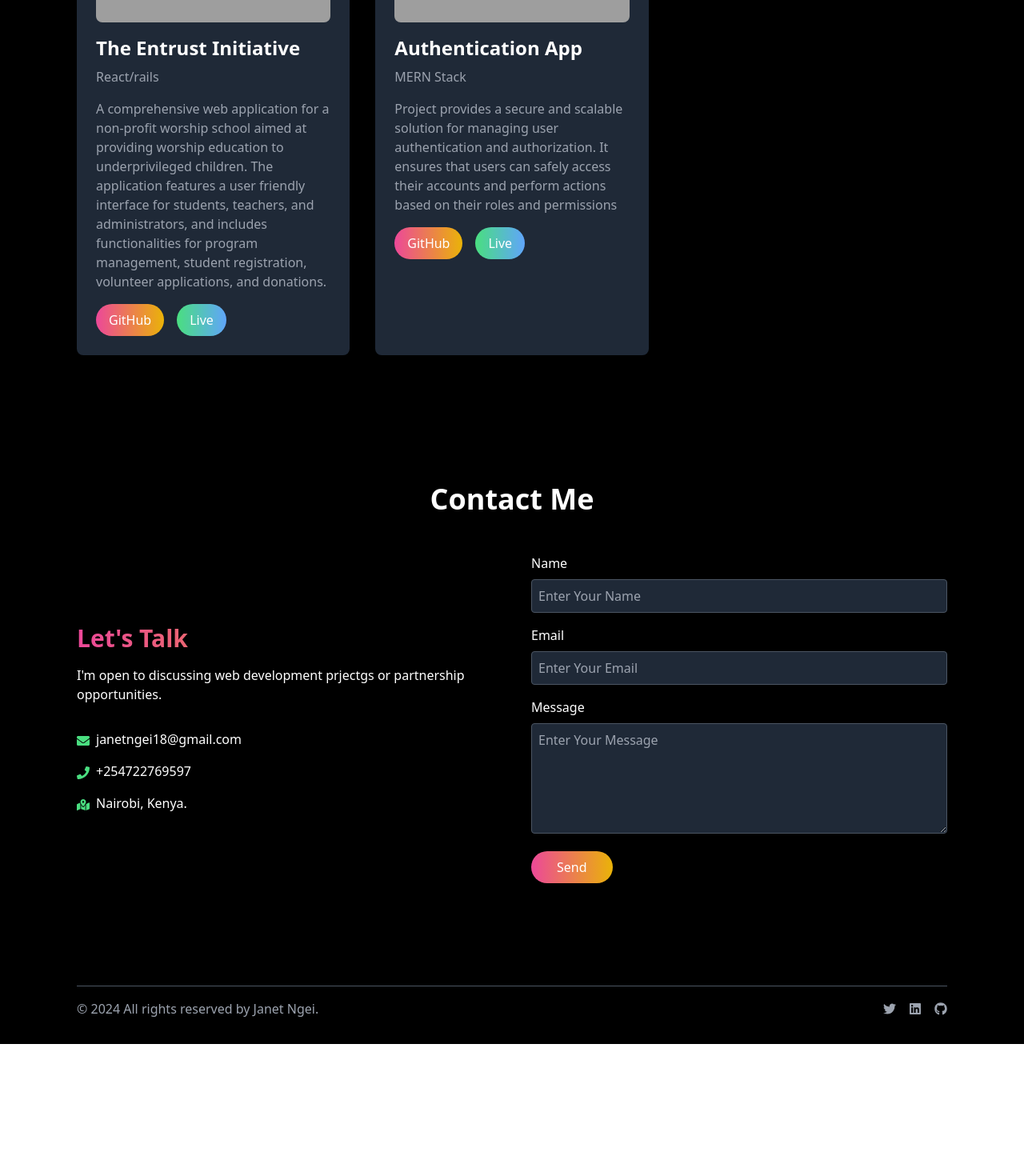
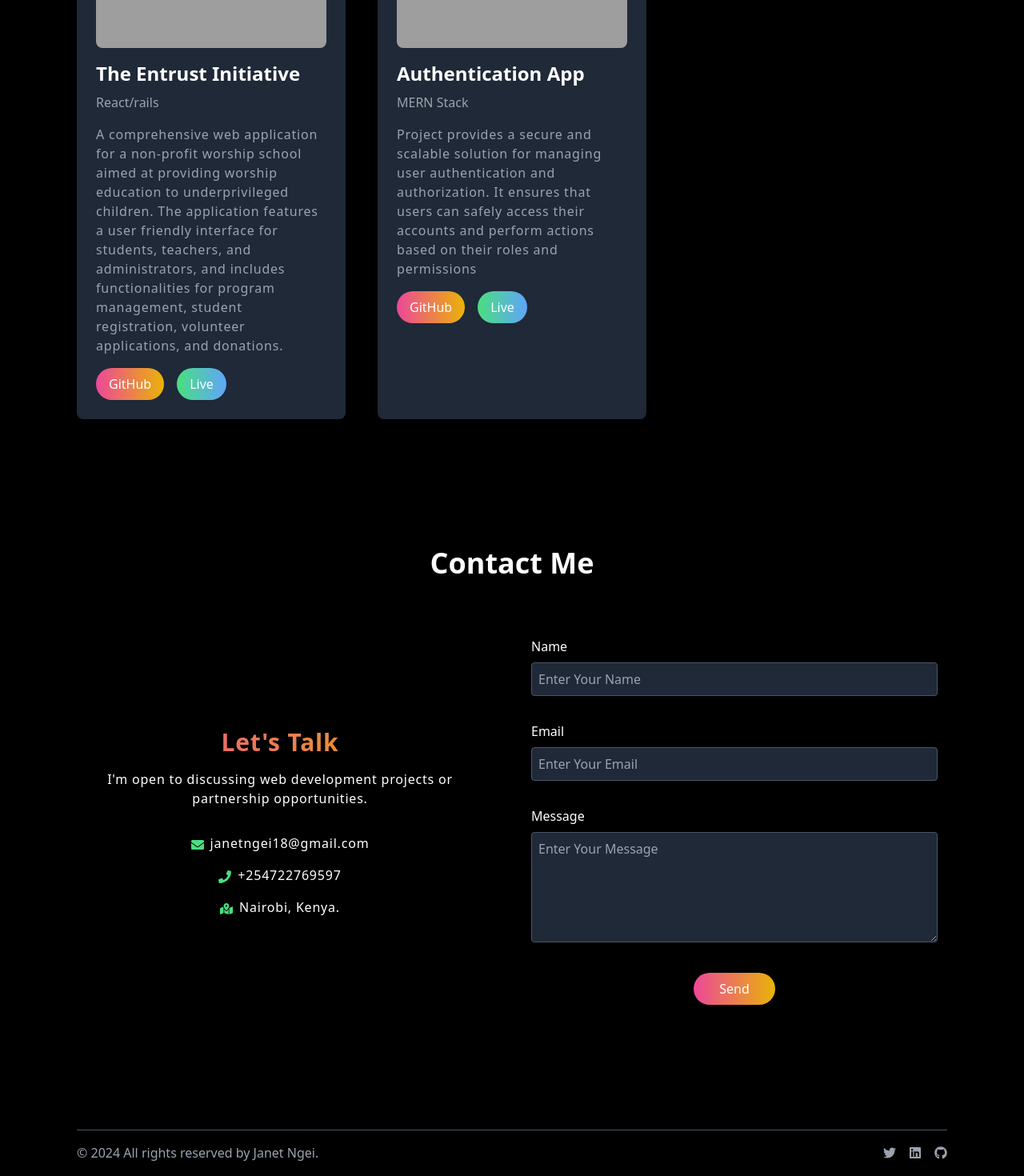
Before and after one commit to jannet18/portfolio, a React (Vite) app: page / in a window 1280 px wide. Shown: the part 3280-4750 px from the top of the page at 80% size. Before the commit the page ends 4585 px from the top, so only its background shows below. Built offline with nearby package versions, Linux system fonts and the light colour scheme; grey boxes are pictures that could not be loaded.

Commit message:
cntered footer

```diff
--- a/src/components/Contact.jsx
+++ b/src/components/Contact.jsx
@@ -32,18 +32,18 @@ const Contact = () => {
   const notify = () => toast("Success");
   return (
     <div className="bg-black text-white py-20" id="contact">
-      <div className="container mx-auto px-8 md:px-16 lg:px-24">
+      <div className="container mx-auto px-10 md:px-16 lg:px-24">
         <h2 className="text-4xl font-bold text-center mb-12">Contact Me</h2>
-        <div className="flex flex-col md:flex-row items-center md:space-x-12">
-          <div className="flex-1">
+        <div className="flex flex-col md:flex-row items-center justify-center space-y-3 md:space-x-12">
+          <div className="flex-1 tracking-wider text-center">
             <h3
               className="text-3xl font-bold text-transparent bg-clip-text bg-gradient-to-r
             from-pink-500 to-yellow-500 mb-4"
             >
               Let's Talk
             </h3>
-            <p>
-              I'm open to discussing web development prjectgs or partnership
+            <p className="">
+              I'm open to discussing web development projects or partnership
               opportunities.
             </p>
             <div className="mb-4 mt-8">
@@ -64,8 +64,8 @@ const Contact = () => {
               <span>Nairobi, Kenya.</span>
             </div>
           </div>
-          <div className="flex-1 w-full">
-            <form className="space-y-4" ref={form} onSubmit={sendEmail}>
+          <div className="flex-1 w-full p-3">
+            <form className="space-y-8 " ref={form} onSubmit={sendEmail}>
               <div>
                 <label htmlFor="name" className="block mb-2">
                   Name
@@ -103,6 +103,7 @@ const Contact = () => {
                   name="message"
                 />
               </div>
+              <div className="text-center">
                 <button
                   type="submit"
                   onClick={notify}
@@ -112,6 +113,8 @@ const Contact = () => {
                 >
                   Send
                 </button>
+              </div>
+
               <ToastContainer />
             </form>
           </div>
--- a/src/components/Projects.jsx
+++ b/src/components/Projects.jsx
@@ -66,7 +66,7 @@ const Projects = () => {
     <div className="bg-black text-white py-20" id="project">
       <div className="container mx-auto px-8 md:px-16 lg:px-24">
         <h2 className="text-4xl font-bold text-center mb-12">My Projects</h2>
-        <div className="grid grid-cols-1 md:grid-cols-2 lg:grid-cols-3 gap-8">
+        <div className="grid grid-cols-1 md:grid-cols-2 lg:grid-cols-3 gap-10">
           {projects.map((project) => (
             <div
               key={project.id}
@@ -81,7 +81,9 @@ const Projects = () => {
               />
               <h3 className="text-2xl font-bold mb-2">{project.name}</h3>
               <p className="text-gray-400 mb-4">{project.technologies}</p>
-              <p className="text-gray-400 mb-4">{project.description}</p>
+              <p className="text-gray-400 mb-4 tracking-wider">
+                {project.description}
+              </p>
               <div className="space-x-4">
                 <a
                   href={project.github}
```
Lines whose indentation alone changed are shown as unchanged.
